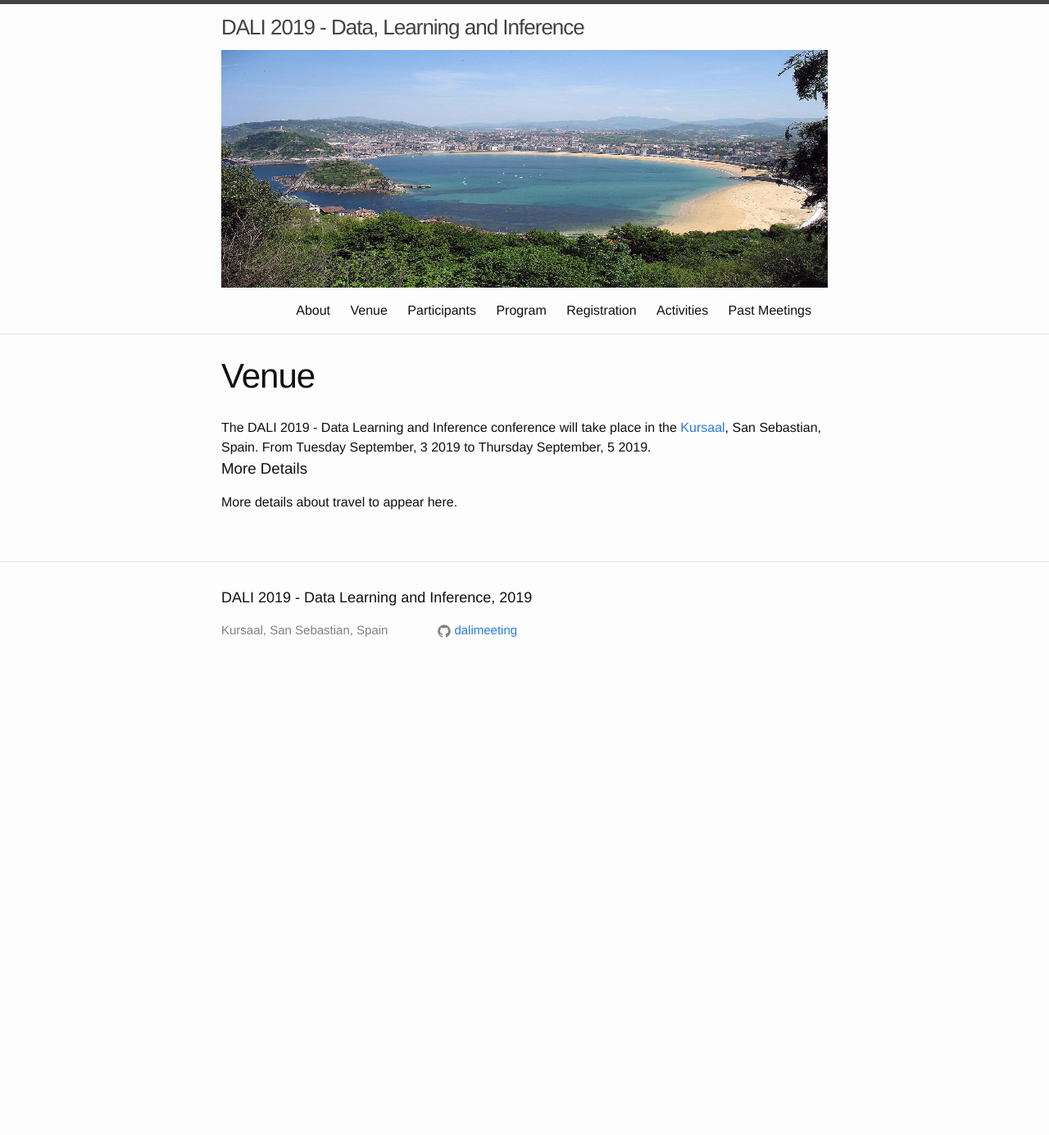
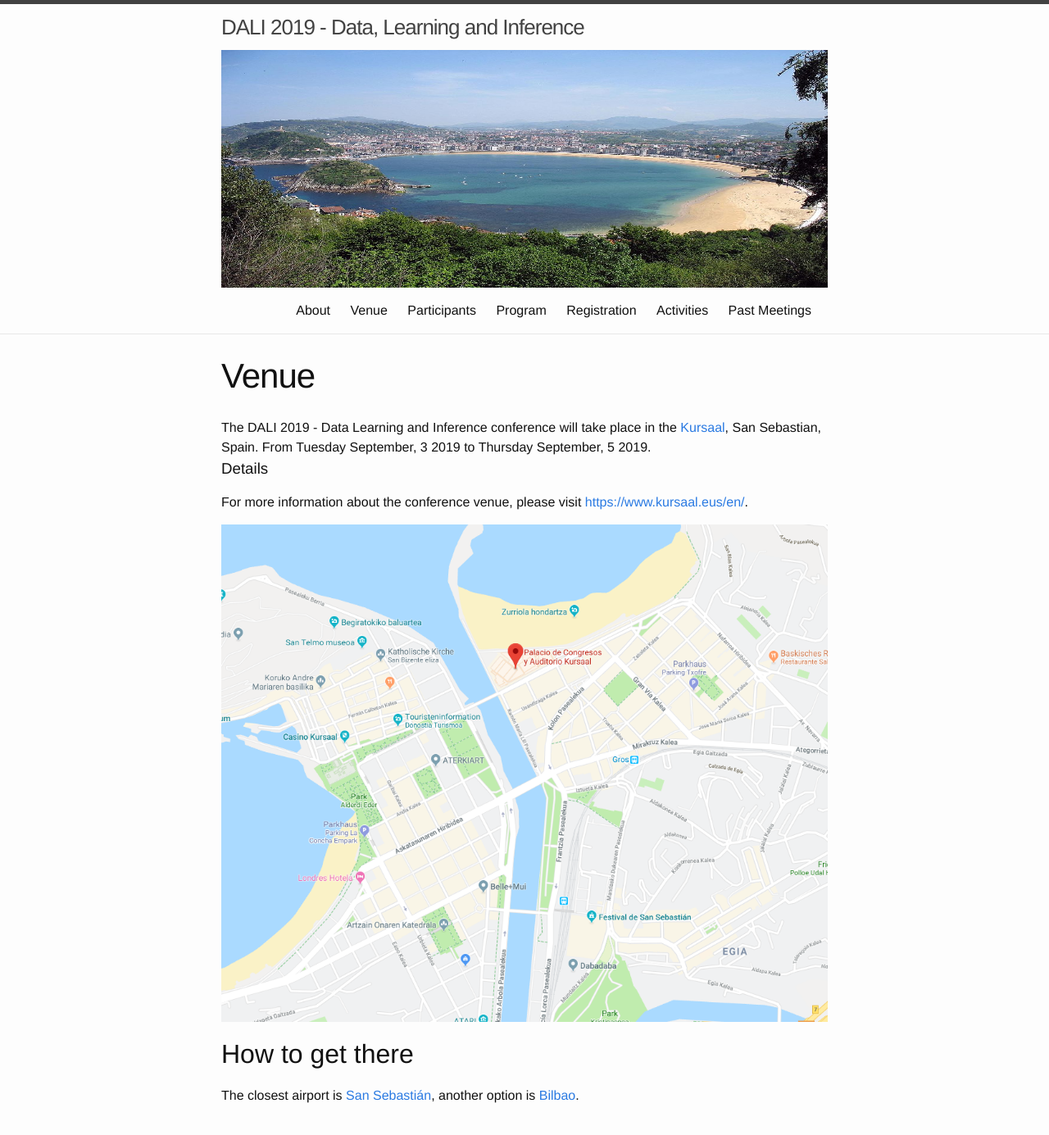
Before and after one commit to dalimeeting/dalimeeting.github.io, a Jekyll site: the page built from venue.html, in a window 1280 px wide and 1400 px high. Shown: the top 1385 px of the window at 82% size. Built offline with Jekyll 4.4.1, drawn with Linux system fonts in a browser that asks for light colours.

Commit message:
add some venue info

```diff
--- a/venue.html
+++ b/venue.html
@@ -4,6 +4,23 @@ title: Venue
 weight: 2
 ---
 
-<h1>More Details</h1>
+<h1>Details</h1>
 
-<p>More details about travel to appear here.</p>
+<p>
+    For more information about the conference venue, please visit
+    <a href="https://www.kursaal.eus/en/">https://www.kursaal.eus/en/</a>.
+</p>
+
+<p>
+    <img border="0" src="assets/sansebastian.png">
+</p>
+
+
+<h2>How to get there</h2>
+
+<p>
+    The closest airport is
+    <a href="http://www.aena.es/en/san-sebastian-airport/index.html">San Sebastián</a>,
+    another option is
+    <a href="http://www.aena.es/en/bilbao-airport/index.html">Bilbao</a>.
+</p>
```
Also changed, not shown: assets/sansebastian.png (added).
